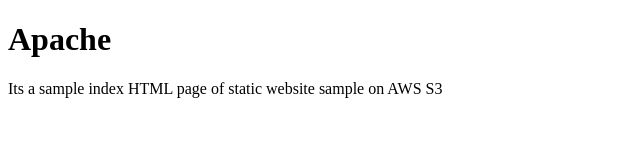
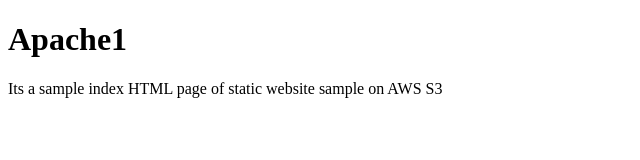
Before and after one commit to horizoninfinite/apacheoncicd, a plain HTML site: page index.html in a window 1280 px wide. Shown: the full height of the page, 0-640 px from the left. Drawn offline with Linux system fonts and the light colour scheme.

Commit message:
Update index.html

```diff
--- a/index.html
+++ b/index.html
@@ -2,7 +2,7 @@
 <html>
 <body>
 
-<h1>Apache</h1>
+<h1>Apache1</h1>
 <p>Its a sample index HTML page of static website sample on AWS S3</p>
 
 </body>
```
